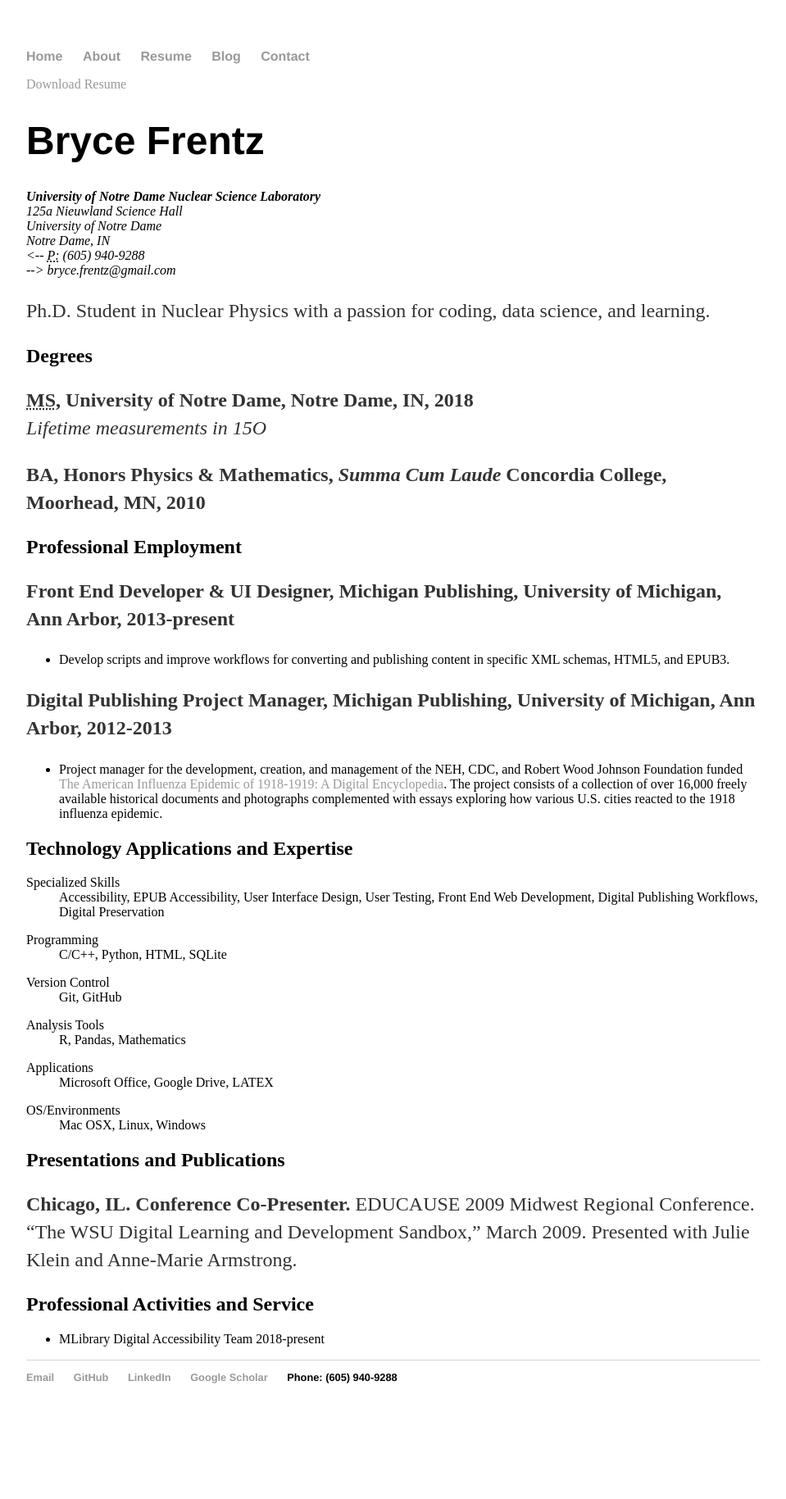
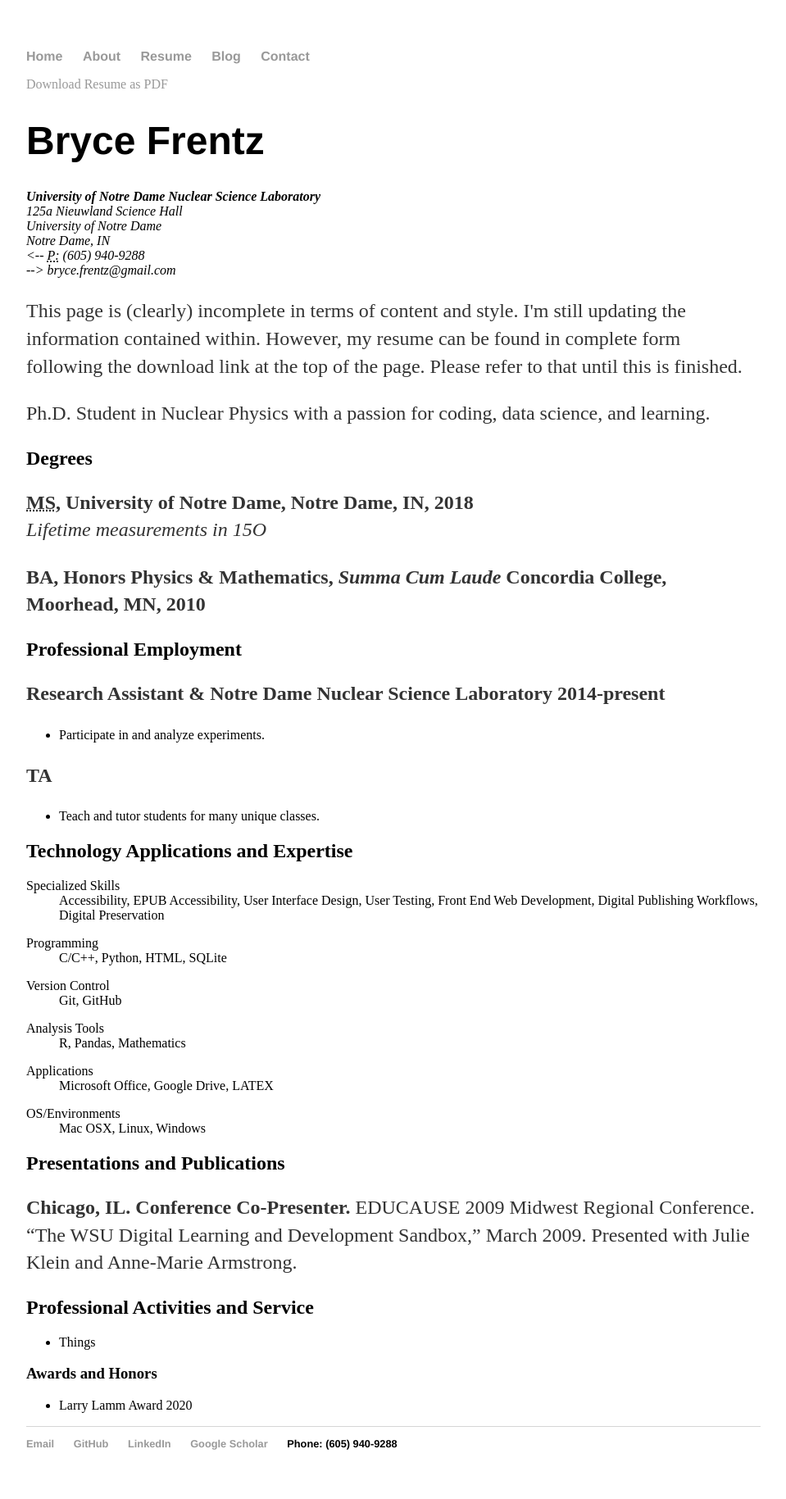
Before and after one commit to bfrentz/bfrentz.github.io, a Jekyll site: the page built from resume/index.html, in a window 1280 px wide. Shown: the whole page at 82% size, without its empty margins (160-1119 px from the left). Built offline with Jekyll 4.4.1, drawn with Linux system fonts in a browser that asks for light colours; before the commit the page ends 1748 px from its top, so only the background shows below that.

Commit message:
Updated resume page

```diff
--- a/resume/index.html
+++ b/resume/index.html
@@ -4,12 +4,13 @@ title: Resume
 home: passive
 resume: active
 blog: passive
+contact: passive
 description: Current resume for Bryce Frentz, a graduate student, programmer, physicist, runner, music enthusiast, looking for a new job to move closer to family.
 ---
 
 
 <div class="cv">
-	<a href="/files/FrentzResume.pdf" class="btn btn-default pull-right" title="Download Resume as PDF">Download Resume</a>
+	<a href="/files/FrentzResume.pdf" class="btn btn-default pull-right" title="Download Resume as PDF">Download Resume as PDF</a>
 				<div itemscope itemtype="http://data-vocabulary.org/Person">
 				<span itemprop="name"><h1>Bryce Frentz</h1></span>
 				<address>
@@ -22,6 +23,7 @@ description: Current resume for Bryce Frentz, a graduate student, programmer, ph
 				</address>
 				</div>
 
+				<p>This page is (clearly) incomplete in terms of content and style. I'm still updating the information contained within. However, my resume can be found in complete form following the download link at the top of the page. Please refer to that until this is finished.
 				<p>Ph.D. Student in Nuclear Physics with a passion for coding, data science, and learning.</p>
 
 				<h2>Degrees</h2>
@@ -31,14 +33,14 @@ description: Current resume for Bryce Frentz, a graduate student, programmer, ph
 				<p><strong>BA, Honors Physics &amp; Mathematics, <i>Summa Cum Laude</i> Concordia College, Moorhead, MN, 2010</strong></p>
 
 				<h2>Professional Employment</h2>
-				<p><strong>Front End Developer &amp; UI Designer, Michigan Publishing, University of Michigan, Ann Arbor, 2013-present</strong></p>
+				<p><strong>Research Assistant &amp; Notre Dame Nuclear Science Laboratory 2014-present</strong></p>
 				<ul>
-					<li>Develop scripts and improve workflows for converting and publishing content in specific XML schemas, HTML5, and EPUB3.</li>
+					<li>Participate in and analyze experiments.</li>
 				</ul>
 
-				<p><strong>Digital Publishing Project Manager, Michigan Publishing, University of Michigan, Ann Arbor, 2012-2013</strong></p>
+				<p><strong>TA</strong></p>
 				<ul>
-				<li>Project manager for the development, creation, and management of the NEH, CDC, and Robert Wood Johnson Foundation funded <a href="http://www.influenzaarchive.org" title="The American Influenza Epidemic of 1918-1919: A Digital Encyclopedia">The American Influenza Epidemic of 1918-1919: A Digital Encyclopedia</a>. The project consists of a collection of over 16,000 freely available historical documents and photographs complemented with essays exploring how various U.S. cities reacted to the 1918 influenza epidemic.</li>
+				<li>Teach and tutor students for many unique classes.</li>
 				</ul>
 
 				<h2>Technology Applications and Expertise</h2>
@@ -71,7 +73,13 @@ description: Current resume for Bryce Frentz, a graduate student, programmer, ph
 
 				<h2>Professional Activities and Service</h2>
 				<ul class="list-unstyled">
-					<li>MLibrary Digital Accessibility Team 2018-present</li>
+					<li>Things</li>
 				</ul>
 
+				<h3> Awards and Honors</h3>
+				<ul class="list-unstyled">
+					<li>Larry Lamm Award 2020</li>
+				</ul>
+
+
 </div>
```
